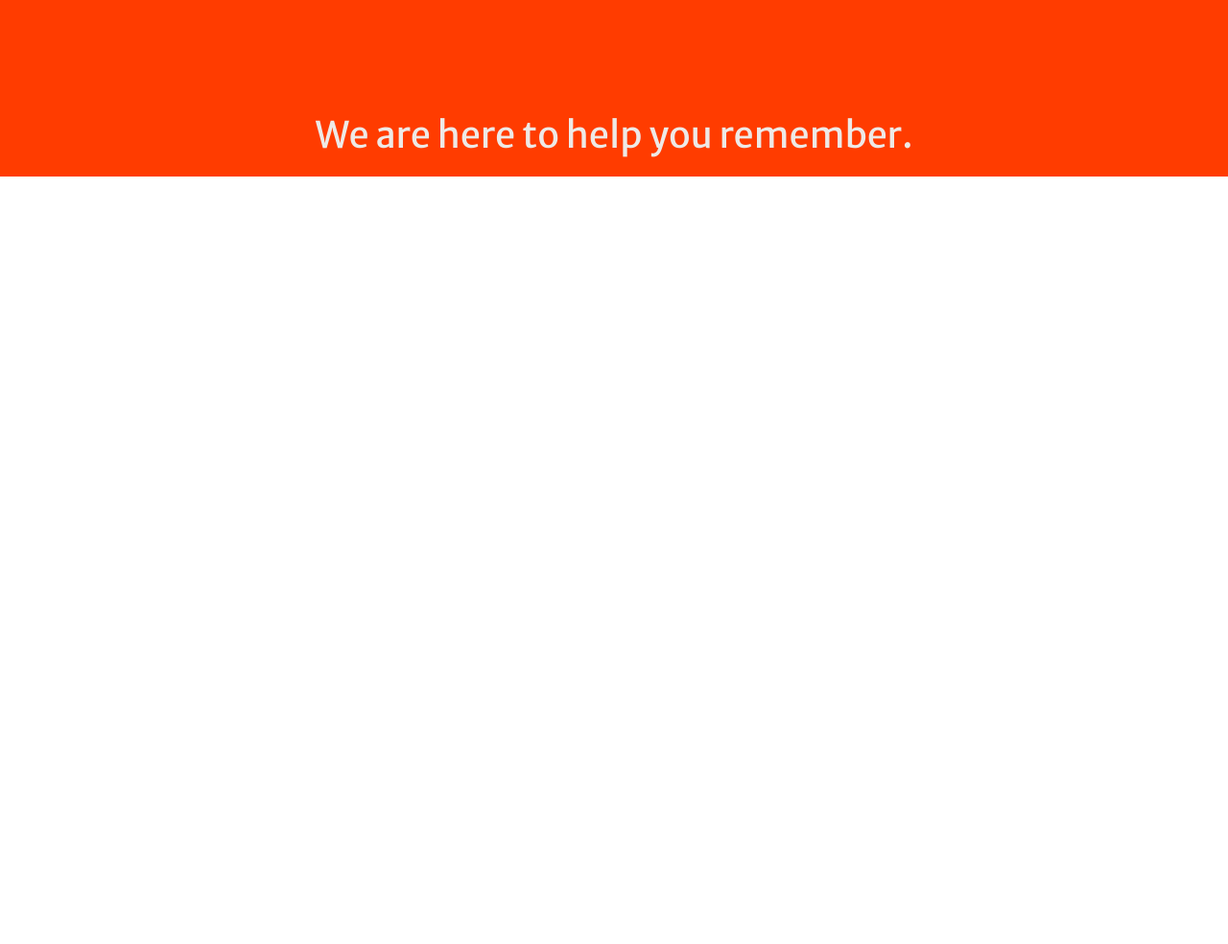
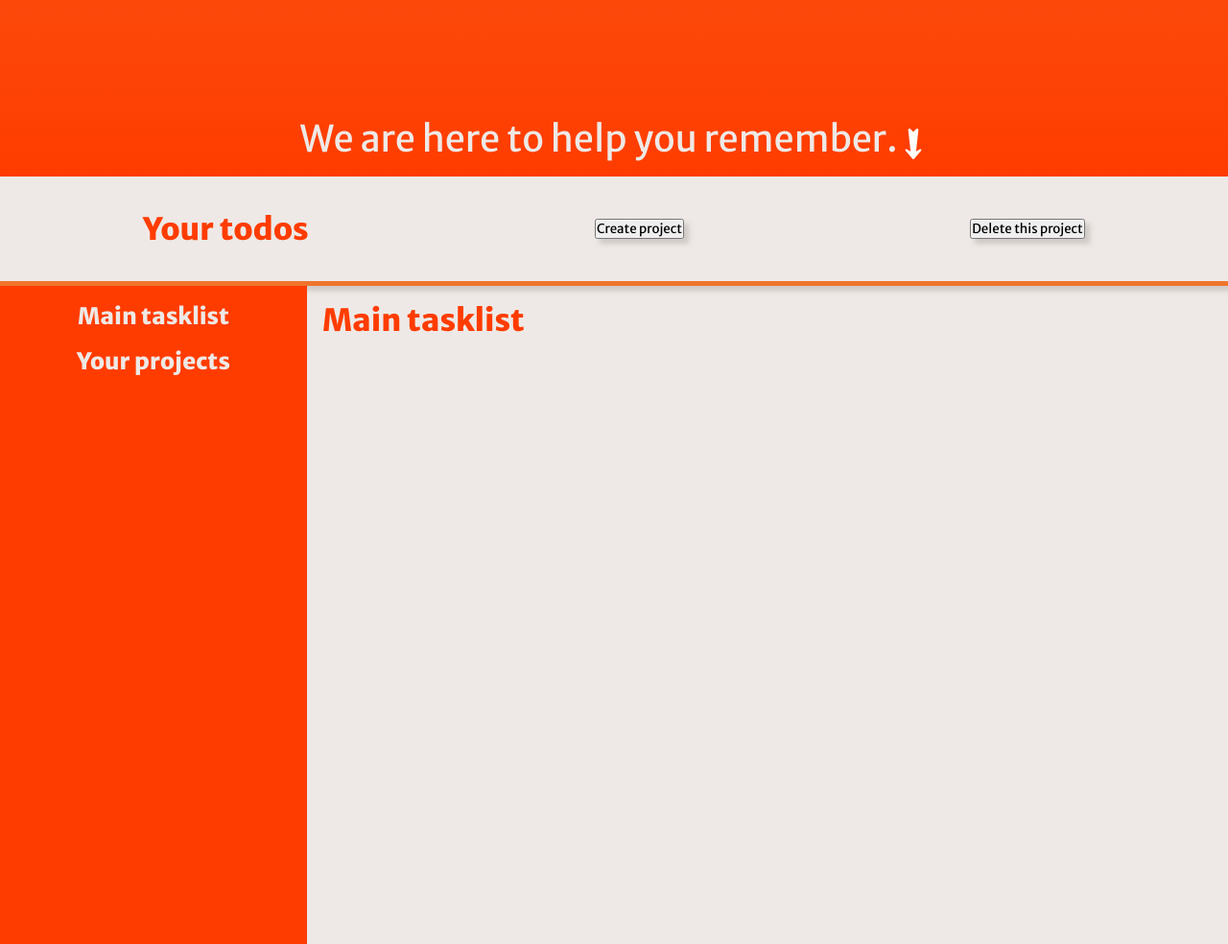
Before and after one commit to TakeOff30/ToDoList, a website built with webpack: page dist/index.html in a window 1280 px wide. Shown: the part 616-1600 px from the top of the page at 96% size. Before the commit the page ends 800 px from the top, so only its background shows below. Built offline with nearby package versions, Linux system fonts and the light colour scheme.

Commit message:
More ui improvements

```diff
--- a/src/style.css
+++ b/src/style.css
@@ -5,7 +5,7 @@
     --normal: 20px;
     --title: 38px;
     --subtitle: 30px;
-    --shadow: 2px 6px 21px -1px rgba(82,82,82,0.5);
+    --shadow: 5px 5px 5px 0px rgba(177, 170, 166, 0.5);
     --black: #131111d3;
     --white: rgb(238, 233, 230);
     --orange: rgb(255, 60, 0);
@@ -15,14 +15,13 @@
     padding: 0;
     margin: 0;
     box-sizing: border-box;
-    font-size: var(--normal);
     font-family: 'Merriweather Sans', sans-serif;
     transition: all 200ms ease-in;
 }
 
 .heroDiv{
     height: 100vh;
-    background-color: var(--orange);
+    background-image: linear-gradient(rgb(240, 117, 45), var(--orange));
     color: var(--white);
     display: flex;
     flex-direction: column;
@@ -46,7 +45,7 @@
 .heroDiv label{
     font-size: var(--normal);
     align-self: flex-end;
-    margin: 1rem;
+    margin-right: 5%;
 }
 
 .heroDiv p:last-child{
@@ -55,3 +54,68 @@
     bottom: 1rem;
 
 }
+
+.heroDiv p:last-child::after{
+
+    content: url("img/arrow-down.png");
+    width: 20px;
+    position: relative;
+    top: 0px;
+    animation-name: arrow;
+    animation-duration: 1.5s;
+    animation-iteration-count: infinite;
+    animation-direction: alternate;
+    animation-timing-function: ease-in-out;
+}
+
+@keyframes arrow {
+    from { top: 0px; }
+    to {top: 10px; }
+}
+
+.hedMain{
+    height: 100vh;
+    background-color: var(--white);
+    color: var(--orange);
+    display: grid;
+    grid-template-rows: 1fr 6fr;
+}
+
+.hedMain button, .hedMain header{
+    box-shadow: var(--shadow);
+}
+
+header{
+    display: flex;
+    justify-content: space-around;
+    align-items: center;
+    grid-row: 1;
+    border-bottom: rgb(240, 117, 45) solid 5px;
+
+}
+
+main{
+    display: grid;
+    grid-auto-columns: 1fr 3fr;
+}
+
+.leftPanel{
+    background-color: var(--orange);
+    color: var(--white);
+    padding-top: 1rem;
+    grid-column: 1;
+    display: flex;
+    flex-direction: column;
+    gap: 1rem;
+    align-items: center;
+
+}
+
+.leftPanel label{
+    font-size: var(--normal);
+}
+
+.mainPanel{
+    padding: 1rem;
+    grid-column: 2;
+}
--- a/src/ui.js
+++ b/src/ui.js
@@ -14,7 +14,7 @@ var Home = (function (){
         const authorCredit = document.createElement("label");
         const suggText = document.createElement("p");
         suggText.textContent = "We are here to help you remember.";
-        divText.textContent = "Time moves in one direction, memory in another.";
+        divText.textContent = '"Time moves in one direction, memory in another."';
         authorCredit.textContent = "William Gibson";
 
         heroDiv.appendChild(title);
@@ -25,22 +25,70 @@ var Home = (function (){
 
     }
 
-    function createHeader(){
+    function createHeader(container){
 
         const header = document.createElement("header");
+        const title = document.createElement("h1");
+        const createP = document.createElement("button");
+        const deleteP = document.createElement("button");
+        createP.classList.add("createProject");
+        createP.classList.add("deleteProject");
+        createP.textContent = "Create project";
+        deleteP.textContent = "Delete this project";
+        title.textContent = "Your todos";
 
+        //eventlisteners for buttons
+
+        header.appendChild(title);
+        header.appendChild(createP);
+        header.appendChild(deleteP);
+        container.appendChild(header);
     }
 
-    function createMain(){
+    function createMain(container){
+
+        const main = document.createElement("main");
+        const leftPanel = document.createElement("div");
+        leftPanel.classList.add("leftPanel");
+        const mainTaskTitle = document.createElement("h2");
+        mainTaskTitle.textContent = "Main tasklist";
+        const projectsListTitle = document.createElement("h2");
+        projectsListTitle.textContent = "Your projects";
+
+        leftPanel.appendChild(mainTaskTitle);
+        leftPanel.appendChild(projectsListTitle);
+
+        const mainPanel = document.createElement("div");
+        mainPanel.classList.add("mainPanel");
+        const title = document.createElement("h1");
+        title.textContent = "Main tasklist";
+        const tasklist = document.createElement("div");
+        tasklist.classList.add("tasklist");
+
+        //add tasks to tasklist
+
+        mainPanel.appendChild(title);
+        mainPanel.appendChild(tasklist);
+
+        main.appendChild(leftPanel);
+        main.appendChild(mainPanel);
+
+        container.appendChild(main);
+
 
     }
 
     function showHomepage(container){
 
         createHero(container);
-        createHeader(container);
-        createMain(container);
 
+        const hedMain = document.createElement("div");
+        hedMain.classList.add("hedMain");
+
+        createHeader(hedMain);
+        createMain(hedMain);
+
+        container.appendChild(hedMain);
     }
 
     return {
```
Also changed, not shown: dist/0de8692c0b32c31a93bc.png (added), dist/main.js, src/img/arrow-down.png (added).
